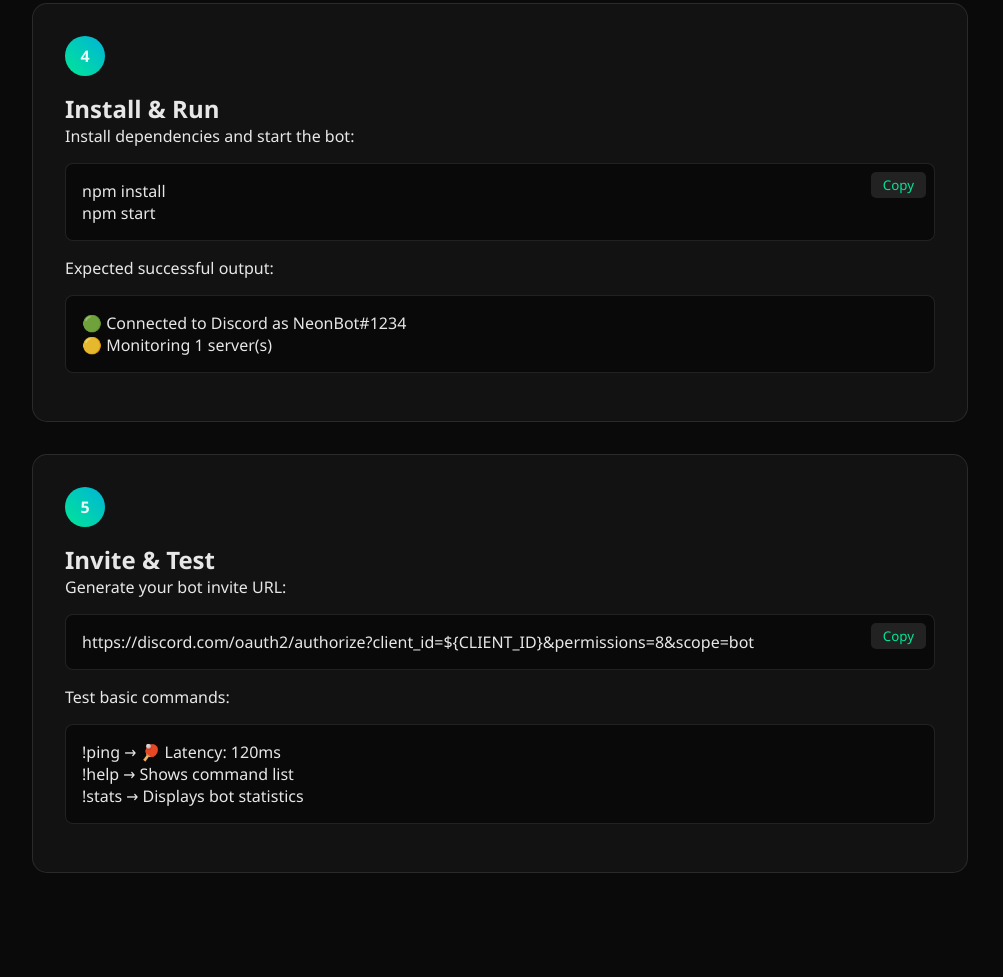
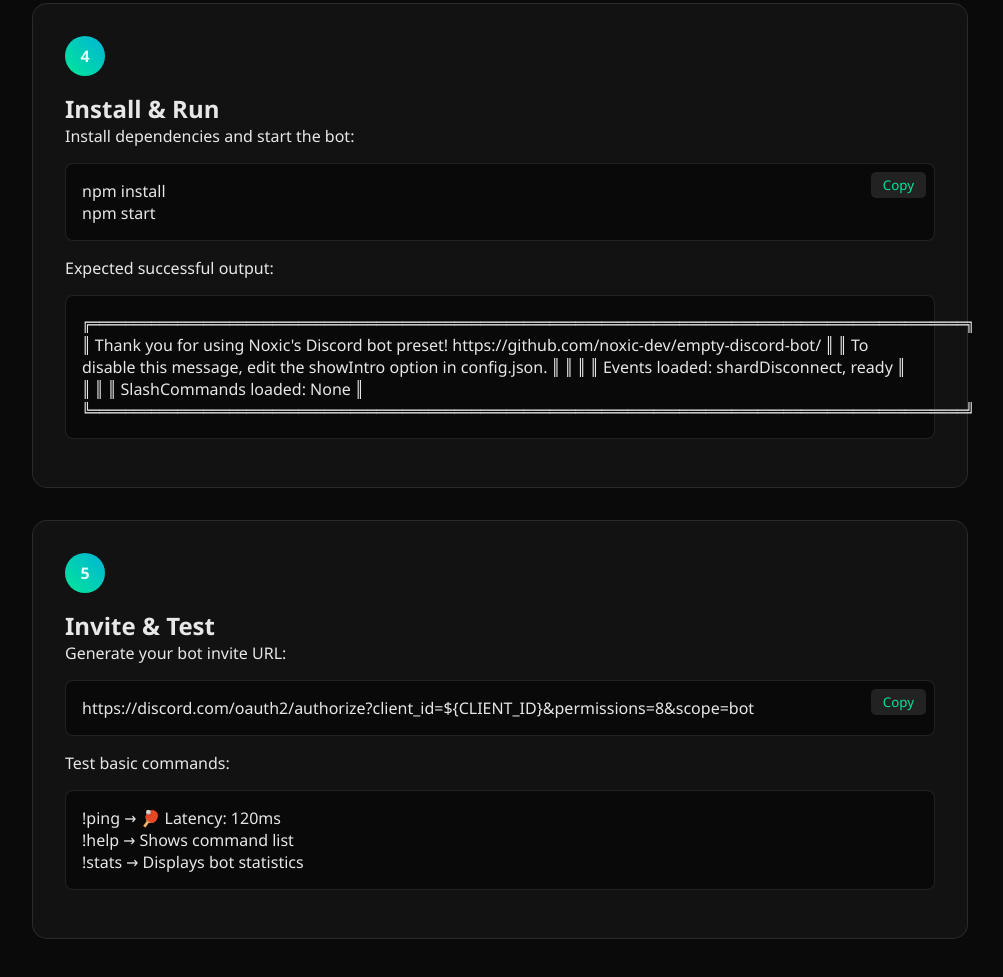
Before and after one commit to noxic-dev/EDB-GithubPages, a plain HTML site: page installation/index.html in a window 1280 px wide. Shown: the part 1494-2471 px from the top of the page, without its empty margins (140-1143 px from the left). Before the commit the page ends 2431 px from the top, so only its background shows below. Drawn offline with Linux system fonts and the light colour scheme.

Commit message:
Update index.html

```diff
--- a/installation/index.html
+++ b/installation/index.html
@@ -273,7 +273,16 @@
             </div>
             <p>Expected successful output:</p>
             <div class="code-block">
-                <code>🟢 Connected to Discord as NeonBot#1234<br>🟡 Monitoring 1 server(s)</code>
+                <code>
+╔═════════════════════════════════════════════════════════════════════════════════════════════════════╗
+║ Thank you for using Noxic's Discord bot preset! https://github.com/noxic-dev/empty-discord-bot/     ║
+║ To disable this message, edit the showIntro option in config.json.                                  ║
+║                                                                                                     ║
+║ Events loaded: shardDisconnect, ready                                                               ║
+║                                                                                                     ║
+║ SlashCommands loaded: None                                                                          ║
+╚═════════════════════════════════════════════════════════════════════════════════════════════════════╝
+</code>
             </div>
         </div>
 
```
